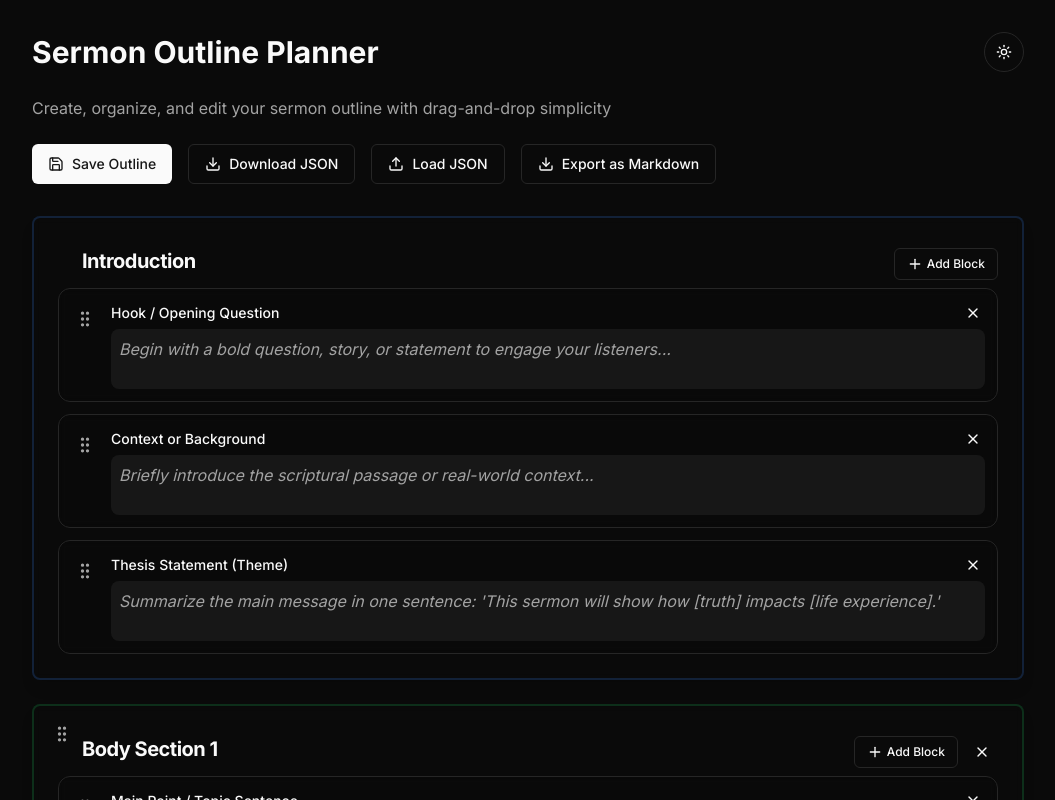
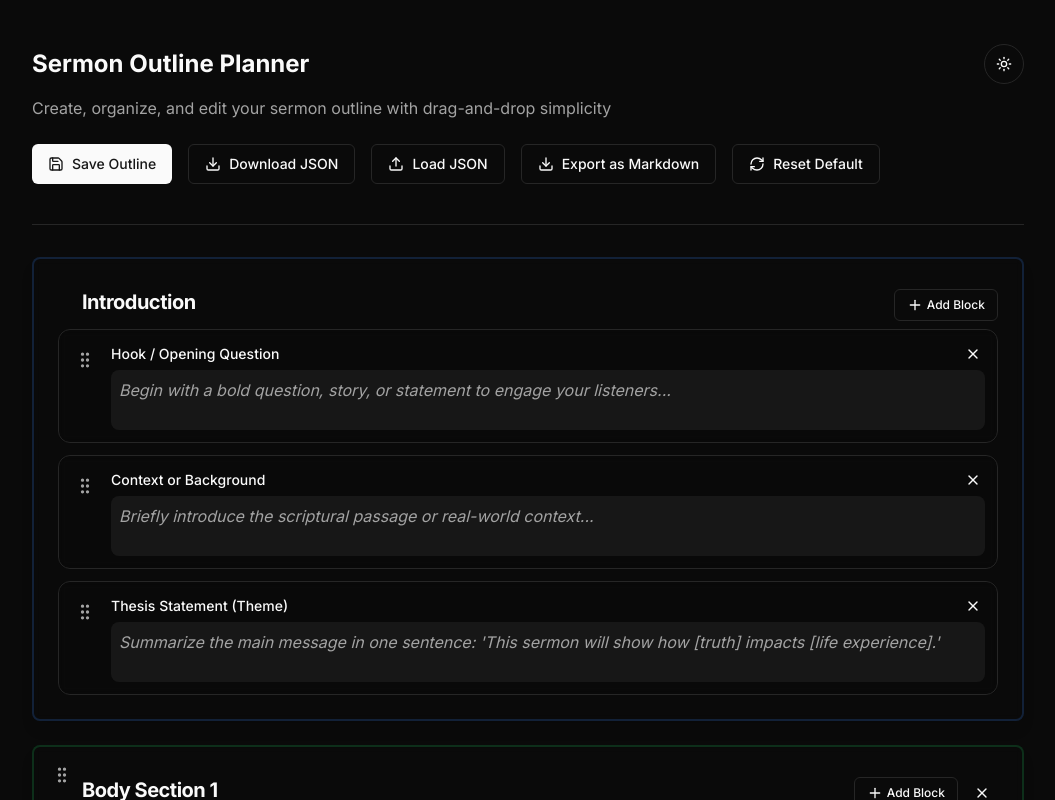
Before and after one commit to allemandi/drag-and-preach, a Next.js app: page / in a window 1280 px wide. Shown: the top 800 px of the page, without its empty margins (112-1167 px from the left). Built offline with nearby package versions, Linux system fonts and the light colour scheme.

Commit message:
fixed light mode and implemented reset button

```diff
--- a/app/page.tsx
+++ b/app/page.tsx
@@ -1,6 +1,7 @@
 "use client"
 
 import type React from "react"
+import { AlertDialog, AlertDialogAction, AlertDialogCancel, AlertDialogContent, AlertDialogDescription, AlertDialogFooter, AlertDialogHeader, AlertDialogTitle } from "@/components/ui/alert-dialog"
 
 import { useState, useEffect, useRef } from "react"
 import {
@@ -17,7 +18,7 @@ import { restrictToVerticalAxis, restrictToParentElement } from "@dnd-kit/modifi
 import { OutlineSection } from "@/components/outline-section"
 import { SortableSection } from "@/components/sortable-section"
 import { Button } from "@/components/ui/button"
-import { Download, Save, Upload, Plus, Moon, Sun } from "lucide-react"
+import { Download, Save, Upload, Plus, Moon, Sun, RefreshCw, AlertTriangle } from "lucide-react"
 import { useToast } from "@/components/ui/use-toast"
 import { useTheme } from "next-themes"
 import type { Section, OutlineBlock } from "@/lib/types"
@@ -30,6 +31,7 @@ export default function SermonOutlinePlanner() {
   const fileInputRef = useRef<HTMLInputElement>(null)
   const { theme, setTheme } = useTheme()
   const [mounted, setMounted] = useState(false)
+  const [showResetDialog, setShowResetDialog] = useState(false)
 
   // Configure sensors for section dragging
   const sectionSensors = useSensors(
@@ -192,7 +194,6 @@ export default function SermonOutlinePlanner() {
 
   // Set dark mode as default
   useEffect(() => {
-    setTheme("dark")
     setMounted(true)
   }, [setTheme])
 
@@ -339,6 +340,16 @@ export default function SermonOutlinePlanner() {
       title: "Label Reset",
       description: "The label has been reset to its default value.",
       duration: 2000,
+    })
+  }
+
+  const resetOutline = () => {
+    setSections(getDefaultSections())
+    localStorage.setItem("sermonOutline", JSON.stringify(getDefaultSections()))
+    toast({
+      title: "Outline Reset",
+      description: "All sections and blocks have been reset to their default values.",
+      duration: 3000,
     })
   }
 
@@ -654,19 +665,19 @@ export default function SermonOutlinePlanner() {
 
   return (
     <div className="container mx-auto px-4 py-8 max-w-5xl">
-      <header className="mb-8">
-        <div className="flex justify-between items-center mb-6">
-          <h1 className="text-3xl font-bold">Sermon Outline Planner</h1>
+      <header className="mb-8 border-b border-border pb-4">
+        <div className="container flex h-16 items-center justify-between">
+          <h1 className="text-2xl font-bold">Sermon Outline Planner</h1>
           <Button variant="outline" size="icon" onClick={toggleTheme} className="rounded-full">
             {theme === "light" ? <Moon className="h-5 w-5" /> : <Sun className="h-5 w-5" />}
           </Button>
         </div>
-
         <p className="text-muted-foreground mb-6">
           Create, organize, and edit your sermon outline with drag-and-drop simplicity
         </p>
 
         <div className="flex flex-wrap gap-4 mb-6">
+
           <Button onClick={saveOutlineToLocalStorage} className="flex items-center gap-2">
             <Save className="h-4 w-4" />
             Save Outline
@@ -683,6 +694,11 @@ export default function SermonOutlinePlanner() {
           <Button onClick={exportToMarkdown} variant="outline" className="flex items-center gap-2">
             <Download className="h-4 w-4" />
             Export as Markdown
+          </Button>
+
+          <Button onClick={() => setShowResetDialog(true)} variant="outline" className="flex items-center gap-2">
+            <RefreshCw className="h-4 w-4" />
+            Reset Default
           </Button>
         </div>
       </header>
@@ -798,6 +814,33 @@ export default function SermonOutlinePlanner() {
           </DndContext>
         )}
       </div>
+
+      <AlertDialog open={showResetDialog} onOpenChange={setShowResetDialog}>
+        <AlertDialogContent>
+          <AlertDialogHeader>
+            <div className="flex items-center gap-2">
+              <AlertTriangle className="h-5 w-5 text-destructive" />
+              <AlertDialogTitle>Reset all content?</AlertDialogTitle>
+            </div>
+            <AlertDialogDescription>
+              This will erase your current saved state and permanently reset all sections and blocks to their default values. This action cannot be undone.
+            </AlertDialogDescription>
+          </AlertDialogHeader>
+          <AlertDialogFooter>
+            <AlertDialogCancel>Cancel</AlertDialogCancel>
+            <AlertDialogAction
+              onClick={() => {
+                resetOutline()
+                setShowResetDialog(false)
+              }}
+              className="bg-destructive hover:bg-destructive/90"
+            >
+              Reset
+            </AlertDialogAction>
+          </AlertDialogFooter>
+        </AlertDialogContent>
+      </AlertDialog>
     </div>
+
   )
 }
```
